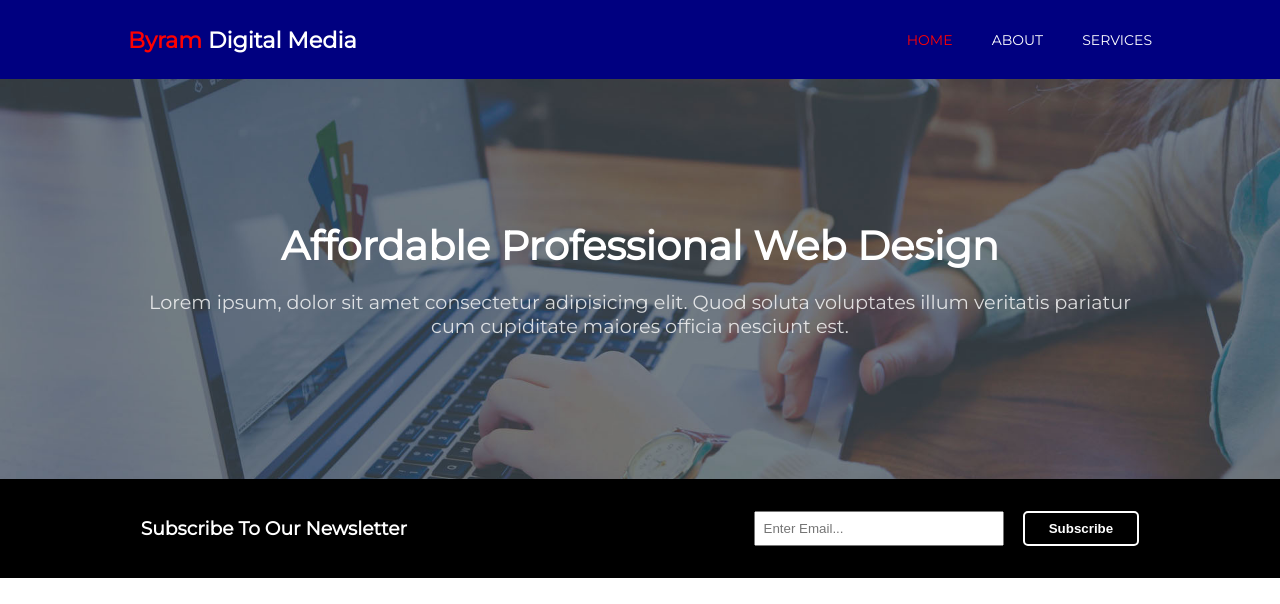
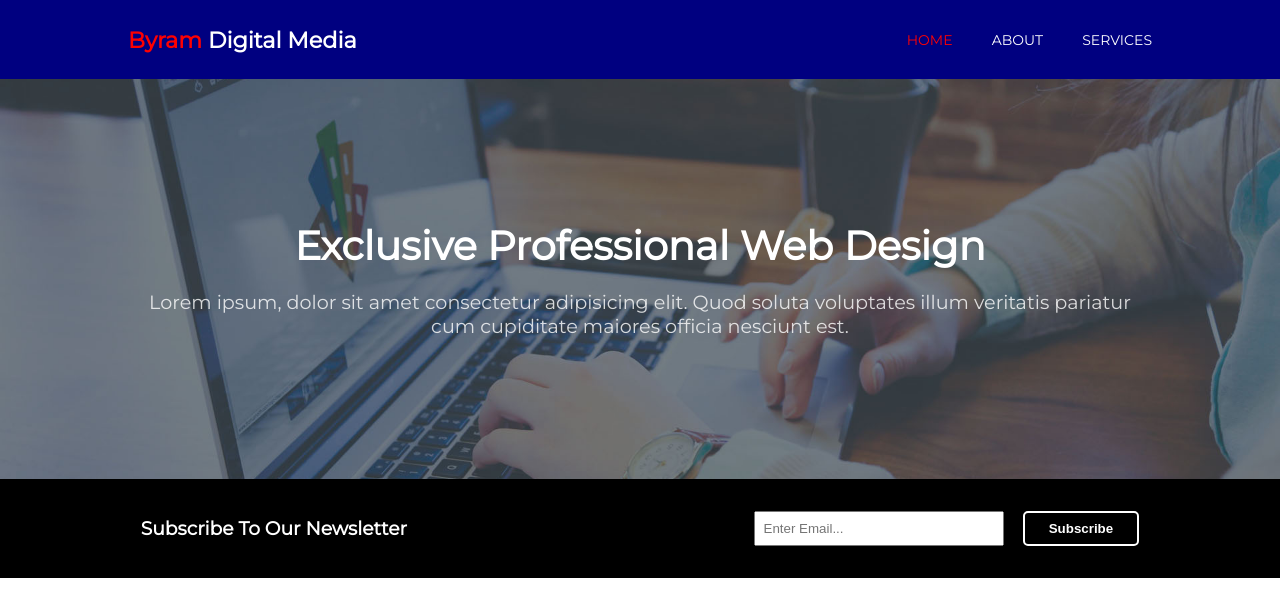
Before and after one commit to jwilliampope/ByramDigitalMedia2021, a website: page index.html in a window 1280 px wide. Shown: the top 604 px of the page. Drawn offline with Linux system fonts and the light colour scheme.

Commit message:
test change

```diff
--- a/index.html
+++ b/index.html
@@ -29,7 +29,7 @@
         <section id="showcase">
           <div class="container">
             <div class="showcase-inner white">
-              <h1>Affordable Professional Web Design</h1>
+              <h1>Exclusive Professional Web Design</h1>
               <p>Lorem ipsum, dolor sit amet consectetur adipisicing elit. Quod soluta voluptates illum veritatis pariatur cum cupiditate maiores officia nesciunt est.</p>
             </div>
           </div>
```
